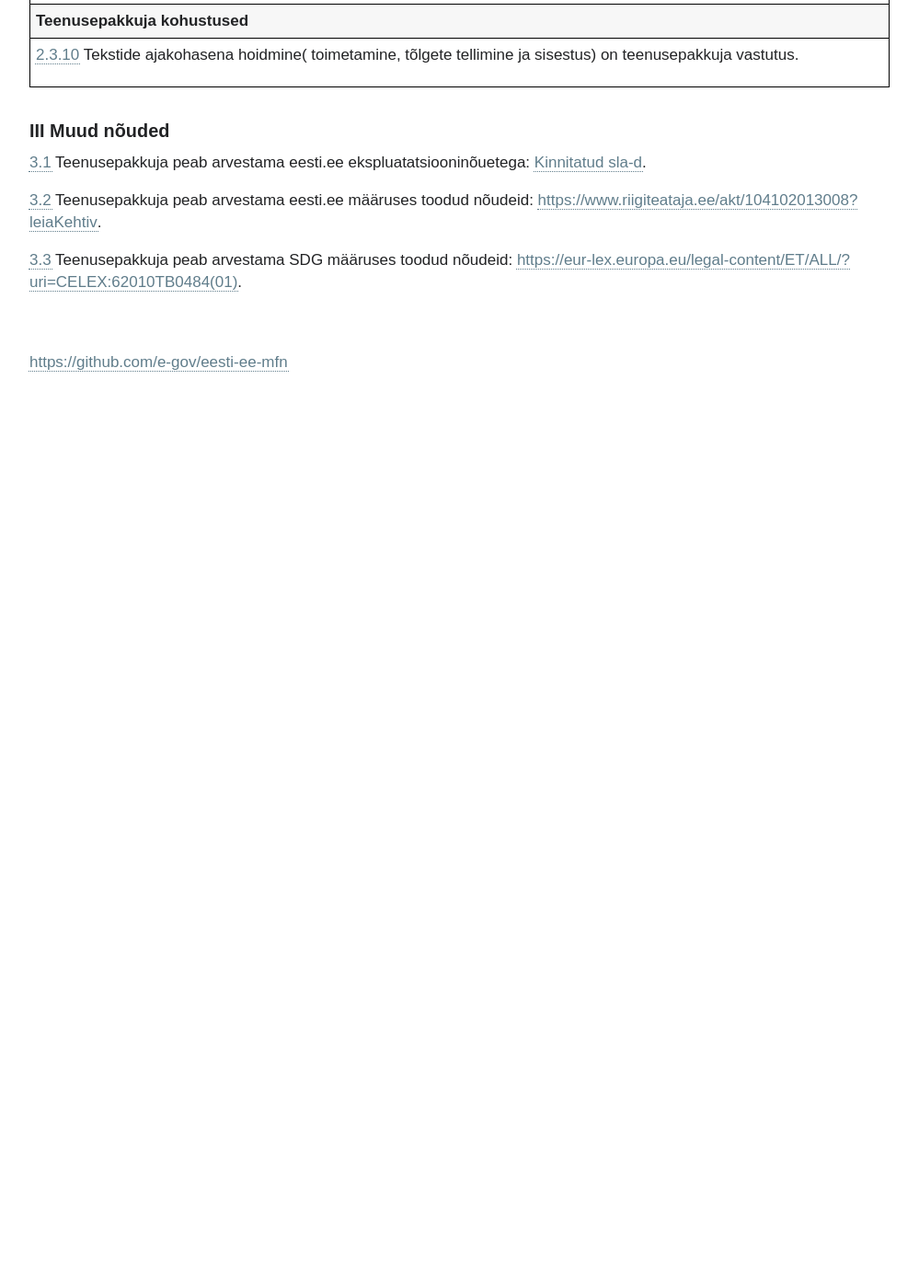
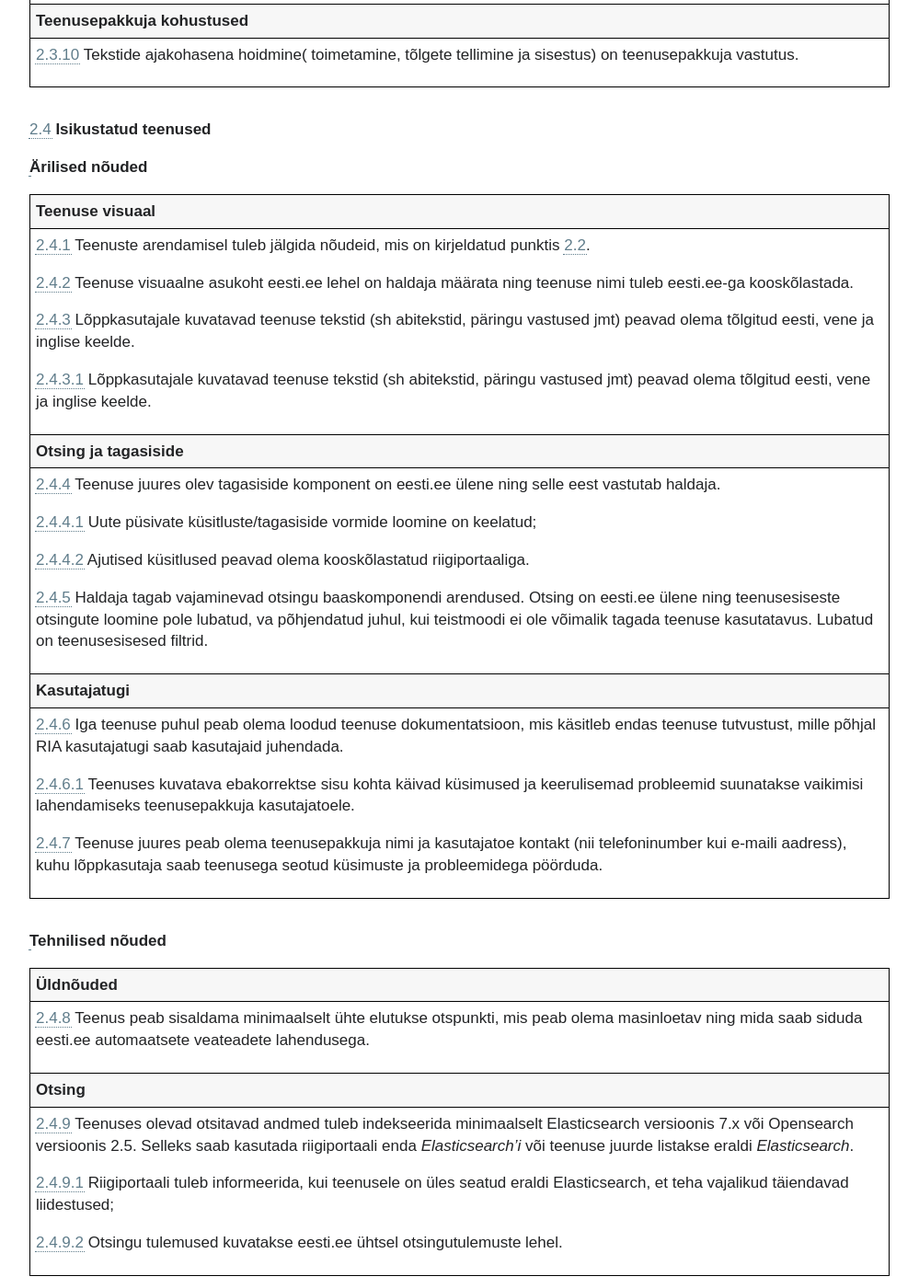
Before and after one commit to e-gov/eesti-ee-mfn, a Jekyll site: the page built from index.md, in a window 1280 px wide and 1400 px high, scrolled down 6438 px. Shown: the whole window at 92% size, without its empty margins (0-999 px from the left). Built offline with Jekyll 4.4.1, drawn with Linux system fonts in a browser that asks for light colours; our own code applies the rules of GitHub Pages for plain Markdown files; before the commit the page ends 6942 px from its top, so only the background shows below that.

Commit message:
docs: add requirements

```diff
--- a/_data/Nouded.yml
+++ b/_data/Nouded.yml
@@ -295,6 +295,78 @@
       - number: 2.3.10
         name: >
           Tekstide ajakohasena hoidmine( toimetamine, tõlgete tellimine ja sisestus) on teenusepakkuja vastutus.
+  - number: 2.4
+    name: '**Isikustatud teenused**'
+  - name: '**Ärilised nõuded**'
+    sections:
+    - name: 'Teenuse visuaal'
+      requirements:
+      - number: 2.4.1
+        name: >
+          Teenuste arendamisel tuleb jälgida nõudeid, mis on kirjeldatud punktis [2.2](https://e-gov.github.io/eesti-ee-mfn/#2.2).
+      - number: 2.4.2
+        name: >
+          Teenuse visuaalne asukoht eesti.ee lehel on haldaja määrata ning teenuse nimi tuleb eesti.ee-ga kooskõlastada.
+      - number: 2.4.3
+        name: >
+          Lõppkasutajale kuvatavad teenuse tekstid (sh abitekstid, päringu vastused jmt) peavad olema tõlgitud eesti, vene ja inglise keelde.
+        requirements:
+        - number: 2.4.3.1
+          name: >
+            Lõppkasutajale kuvatavad teenuse tekstid (sh abitekstid, päringu vastused jmt) peavad olema tõlgitud eesti, vene ja inglise keelde.
+    - name: 'Otsing ja tagasiside'
+      requirements:
+      - number: 2.4.4
+        name: >
+          Teenuse juures olev tagasiside komponent on eesti.ee ülene ning selle eest vastutab haldaja.
+        requirements:
+        - number: 2.4.4.1
+          name: >
+            Uute püsivate küsitluste/tagasiside vormide loomine on keelatud;
+        - number: 2.4.4.2
+          name: >
+            Ajutised küsitlused peavad olema kooskõlastatud riigiportaaliga.
+      - number: 2.4.5
+        name: >
+          Haldaja tagab vajaminevad otsingu baaskomponendi arendused. Otsing on eesti.ee ülene ning teenusesiseste otsingute loomine pole
+          lubatud, va põhjendatud juhul, kui teistmoodi ei ole võimalik tagada teenuse kasutatavus. Lubatud on teenusesisesed filtrid.
+    - name: 'Kasutajatugi'
+      requirements:
+      - number: 2.4.6
+        name: >
+          Iga teenuse puhul peab olema loodud teenuse dokumentatsioon, mis käsitleb endas teenuse tutvustust, mille põhjal RIA kasutajatugi
+          saab kasutajaid juhendada.
+        requirements:
+        - number: 2.4.6.1
+          name: >
+            Teenuses kuvatava ebakorrektse sisu kohta käivad küsimused ja keerulisemad probleemid suunatakse vaikimisi lahendamiseks
+            teenusepakkuja kasutajatoele.
+      - number: 2.4.7
+        name: >
+          Teenuse juures peab olema teenusepakkuja nimi ja kasutajatoe kontakt (nii telefoninumber kui e-maili aadress), kuhu lõppkasutaja saab
+          teenusega seotud küsimuste ja probleemidega pöörduda.
+  - name: '**Tehnilised nõuded**'
+    sections:
+    - name: 'Üldnõuded'
+      requirements:
+      - number: 2.4.8
+        name: >
+          Teenus peab sisaldama minimaalselt ühte elutukse otspunkti, mis peab olema masinloetav ning mida saab siduda eesti.ee automaatsete veateadete lahendusega.
+    - name: 'Otsing'
+      requirements:
+      - number: 2.4.9
+        name: >
+          Teenuses olevad otsitavad andmed tuleb indekseerida minimaalselt Elasticsearch versioonis 7.x või Opensearch versioonis 2.5. Selleks saab kasutada riigiportaali
+          enda _Elasticsearch'i_ või teenuse juurde listakse eraldi _Elasticsearch_.
+        requirements:
+        - number: 2.4.9.1
+          name: >
+            Riigiportaali tuleb informeerida, kui teenusele on üles seatud eraldi Elasticsearch, et teha vajalikud täiendavad liidestused;
+        - number: 2.4.9.2
+          name: >
+            Otsingu tulemused kuvatakse eesti.ee ühtsel otsingutulemuste lehel.
+
+
 
 - name: 'III Muud nõuded'
   title: 'III Muud nõuded'
--- a/_includes/Nouded.html
+++ b/_includes/Nouded.html
@@ -1,6 +1,6 @@
 
 {% for item in include.requirements %}
-  <p class="{{ include.class }}">
+  <p class="ml-{{ include.level }}">
     <a href='{{ site.baseurl }}/#{{ item.number }}'>{{ item.number }}</a>
     <a id='{{ item.number }}'></a> {{ item.name | markdownify | remove: '<p>' | remove: '</p>' }}
 
@@ -13,7 +13,8 @@
     <tr>
       <td>
         {% if section.requirements %}
-          {% include Nouded.html requirements=section.requirements %}
+          {% assign level = include.level + 1 %}
+          {% include Nouded.html requirements=section.requirements level=level %}
         {% endif %}
       </td>
     </tr>
@@ -22,7 +23,8 @@
   {% endif %}
 
   {% if item.requirements %}
-    {% include Nouded.html requirements=item.requirements class='ml-1' %}
+    {% assign level = include.level + 1 %}
+    {% include Nouded.html requirements=item.requirements level=level %}
   {% endif %}
 
   </p>
--- a/_includes/Tabel.html
+++ b/_includes/Tabel.html
@@ -4,7 +4,7 @@
   <p class="adv">{{ category.notes }}</p>
   {% endif %}
 
-  {% assign cat_requirements = category.requirements %}
-  {% include Nouded.html requirements = cat_requirements %}
+  {% assign level = 0 %}
+  {% include Nouded.html requirements = category.requirements level=level %}
 
 {% endfor %}
```
